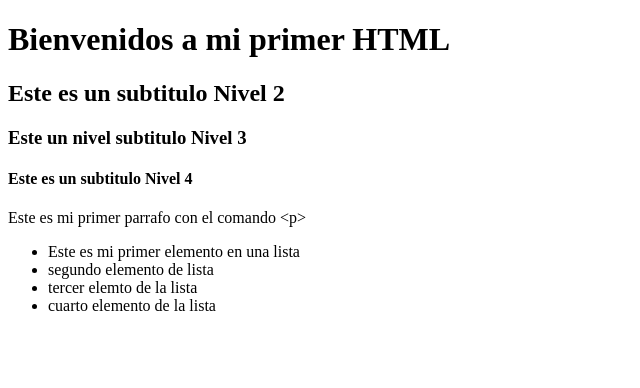
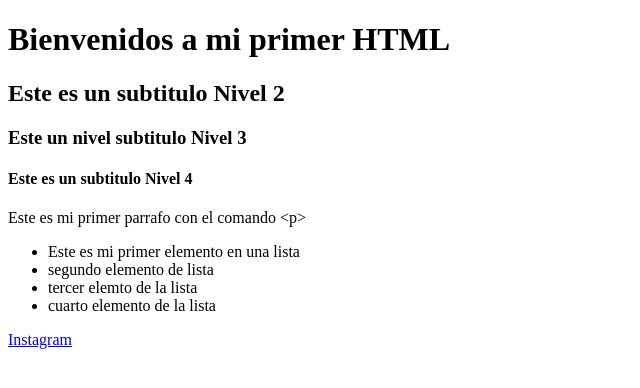
Before and after one commit to Etzaruiz/INTRO-A-LA-WEB-ERICK-RUIZ, a plain HTML site: page 6-navegador-html-css/6.1-html/index.html in a window 1280 px wide. Shown: the whole page, without its empty margins (0-640 px from the left). Drawn offline with Linux system fonts and the light colour scheme.

Commit message:
Feat:añadi un lkin en una etiqueta

```diff
--- a/6-navegador-html-css/6.1-html/index.html
+++ b/6-navegador-html-css/6.1-html/index.html
@@ -18,5 +18,6 @@
         <li>tercer elemto de la lista</li>
         <li>cuarto elemento de la lista</li>
     </ul>
+    <a href="http://https://www.instagram.com/">Instagram</a>
 </body>
 </html>
```
